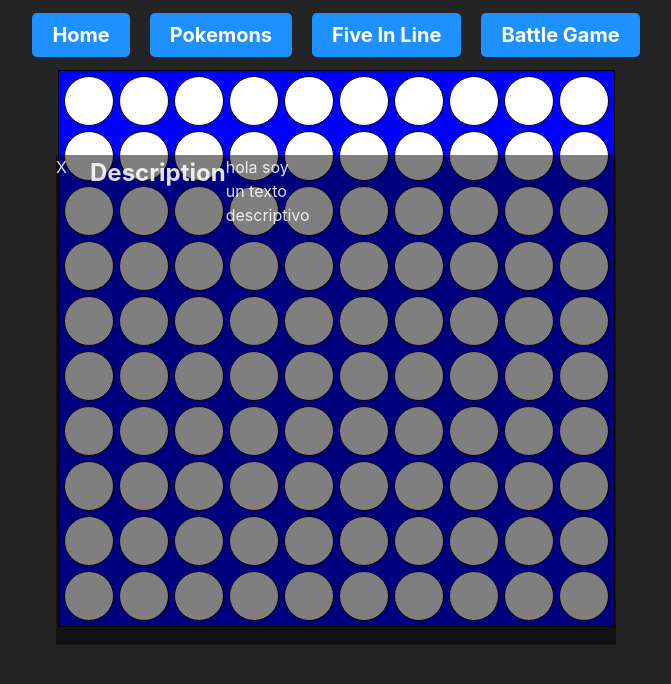
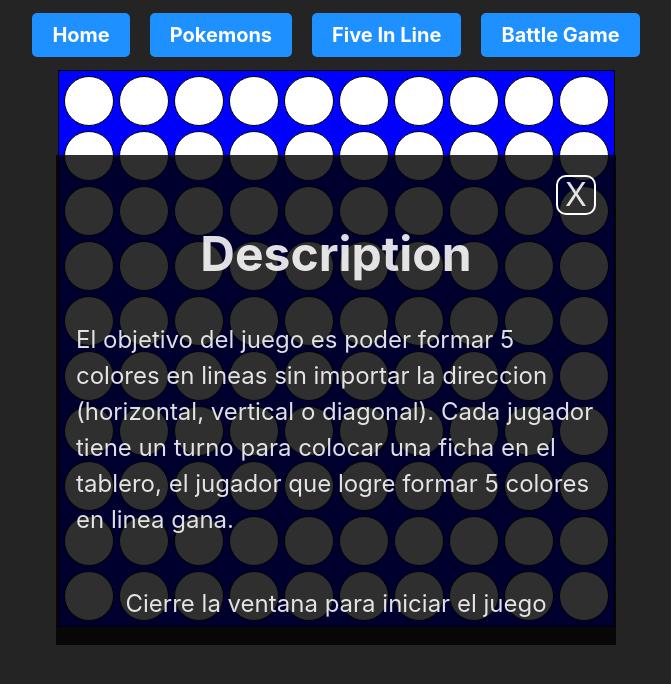
Before and after one commit to j0k3r-PGR/miWebPersonal, a React (Vite) app: page /game in a window 1280 px wide. Shown: the top 684 px of the page, without its empty margins (304-975 px from the left). Built offline with nearby package versions, Linux system fonts and the light colour scheme.

Commit message:
add functions game and correction errors

```diff
--- a/src/components/CardDesprition/CardDescription.css
+++ b/src/components/CardDesprition/CardDescription.css
@@ -12,11 +12,50 @@
 .card-description>div{
     width: 560px;
     height: 490px;
-    background-color: rgba(0,0,0,0.5);
+    background-color: rgba(0, 0, 0, 0.815);
     display: grid;
     grid-template-columns: repeat(12,1fr);
+    grid-template-rows: repeat(12,1fr);
 }
 
-h2{
+.close{
+    width: 40px;
+    height: 40px;
+    margin-top: 20px;
+    margin-right: 20px;
+    display: flex;
+    border: 2px solid white;
+    border-radius: 10px;
+    align-items: center;
+    justify-content: center;
+    grid-row: 1/2;
+    grid-column: 12/13;
+    cursor: pointer;
+    font-size: 2rem;
+}
+
+.card-description>div>h2{
+    grid-row: 2/4;
+    grid-column: 1/13;
+    font-size: 3rem;
+    margin: auto;
+}
+
+.card-description>div>.text{
+    grid-row: 4/11;
+    grid-column: 1/13;
+    font-size: 1.5rem;
+    margin: auto;
+    padding: 20px;
+    overflow: auto;
 
 }
+
+.card-description>div>.outtext{
+    grid-row: 11/12;
+    grid-column: 1/13;
+    font-size: 1.5rem;
+    margin: auto;
+    padding: 20px;
+    overflow: auto;
+}
--- a/src/components/CardDesprition/CardDescription.jsx
+++ b/src/components/CardDesprition/CardDescription.jsx
@@ -1,12 +1,18 @@
 import './CardDescription.css'
 
-export default function CardDescription({ text }) {
+export default function CardDescription({ text , setShowDescription}) {
+
+    const closeDescription = () => {
+        setShowDescription(false);
+    };
+
     return (
         <div className='card-description'>
             <div>
-                <p>X</p>
+                <p onClick={closeDescription} className='close'>X</p>
                 <h2>Description</h2>
-                <p>{ text }</p>
+                <p className='text'>{ text }</p>
+                <p className='outtext'>Cierre la ventana para iniciar el juego</p>
             </div>
         </div>
     );
--- a/src/pages/BattleGame/BattleGame.jsx
+++ b/src/pages/BattleGame/BattleGame.jsx
@@ -1,13 +1,16 @@
+import { useState } from 'react';
 import BoxBattleGame from '../../components/BoxBattleGame/BoxBattleGame.jsx';
 import CardDescription from '../../components/CardDesprition/CardDescription.jsx';
 import { useBattleGameContext } from '../../providers/BattleGameProvider.jsx';
 import './BattleGame.css';
 
-const textDescription = "hola soy un texto descriptivo"
+const textDescription = "Hay diez barcos escondidos al azar dentro de este tablero, solo dispone de 30 errores para ganar el juego. Para ganar el juego, debe encontrar todos los barcos sin exceder el límite de errores."
 
 export default function BattleGame() {
 
     const [player, pc,init, setInit] = useBattleGameContext();
+
+    const [showDescription, setShowDescription] = useState(true);
 
     console.log(player, pc)
 
@@ -20,7 +23,7 @@ export default function BattleGame() {
                     })
                 }
             </div>
-            <CardDescription text={textDescription} />
+            {showDescription && <CardDescription text={textDescription} setShowDescription={setShowDescription} />}
         </>
     );
 }
--- a/src/pages/Game/Game.jsx
+++ b/src/pages/Game/Game.jsx
@@ -1,14 +1,17 @@
+import { useState } from "react";
 import Table from "../../components/table/table";
 import CardDescription from '../../components/CardDesprition/CardDescription.jsx';
 
-const textDescription = "hola soy un texto descriptivo"
+const textDescription = "El objetivo del juego es poder formar 5 colores en lineas sin importar la direccion (horizontal, vertical o diagonal). Cada jugador tiene un turno para colocar una ficha en el tablero, el jugador que logre formar 5 colores en linea gana."
 
 export default function Game() {
+
+    const [showDescription, setShowDescription] = useState(true);
 
     return (
         <>
             <Table />
-            <CardDescription text={textDescription} />
+            {showDescription && <CardDescription text={textDescription} setShowDescription={setShowDescription} />}
         </>
     );
 }
--- a/src/pages/Pokemons/Pokemons.jsx
+++ b/src/pages/Pokemons/Pokemons.jsx
@@ -69,7 +69,6 @@ export default function Pokemons(){
         setPage("https://pokeapi.co/api/v2/pokemon?limit="+event.target.childNodes[0].data)
     }
 
-
     return(
         <>
             <h1>Pokemons</h1>
```
